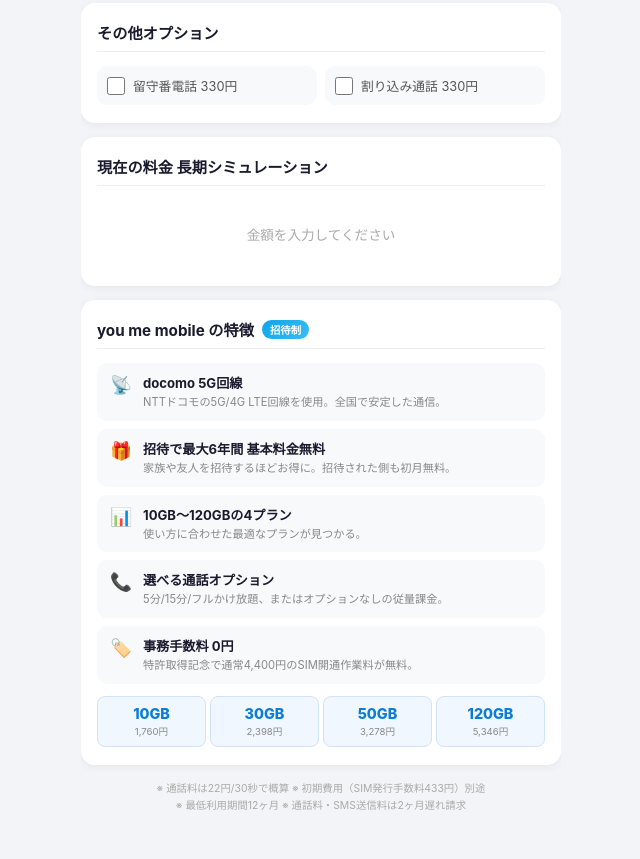
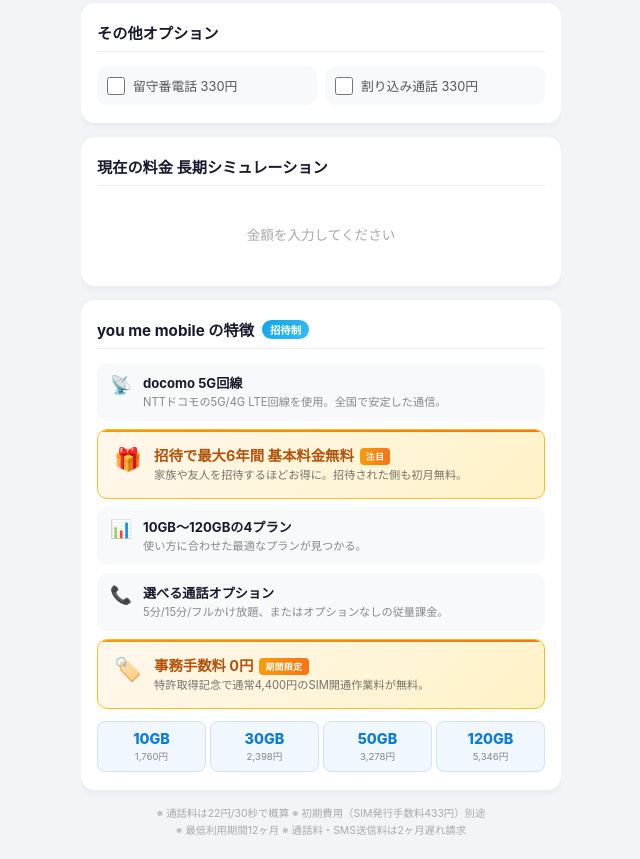
Before and after one commit to akirakudo1988/mobile-cost-simulator, a plain HTML site: page index.html in a window 1280 px wide. Shown: the part 675-1534 px from the top of the page, without its empty margins (319-959 px from the left). Before the commit the page ends 1509 px from the top, so only its background shows below. Drawn offline with Linux system fonts and the light colour scheme.

Commit message:
デザイン改善: 明るいカラーテーマ、モバイル最適化、特徴ハイライト

```diff
--- a/index.html
+++ b/index.html
@@ -506,6 +506,47 @@
     color: #888;
     line-height: 1.5;
   }
+  /* Highlight features */
+  .youme-feature.yf-highlight {
+    background: linear-gradient(135deg, #fff7ed, #fef3c7);
+    border: 1px solid #fbbf24;
+    padding: 14px 14px;
+    position: relative;
+    overflow: hidden;
+  }
+  .youme-feature.yf-highlight::before {
+    content: '';
+    position: absolute;
+    top: -1px;
+    left: -1px;
+    right: -1px;
+    height: 3px;
+    background: linear-gradient(90deg, #f59e0b, #f97316);
+    border-radius: 10px 10px 0 0;
+  }
+  .youme-feature.yf-highlight .yf-icon {
+    font-size: 1.4rem;
+    width: 32px;
+  }
+  .youme-feature.yf-highlight .yf-title {
+    font-size: 0.9rem;
+    color: #b45309;
+  }
+  .youme-feature.yf-highlight .yf-desc {
+    color: #78716c;
+  }
+  .yf-highlight-badge {
+    display: inline-block;
+    font-size: 0.55rem;
+    font-weight: 700;
+    color: #fff;
+    background: linear-gradient(90deg, #f59e0b, #f97316);
+    padding: 2px 6px;
+    border-radius: 4px;
+    margin-left: 6px;
+    vertical-align: middle;
+    letter-spacing: 0.5px;
+  }
   .youme-plans-grid {
     display: grid;
     grid-template-columns: repeat(4, 1fr);
@@ -649,10 +690,10 @@
           <div class="yf-desc">NTTドコモの5G/4G LTE回線を使用。全国で安定した通信。</div>
         </div>
       </div>
-      <div class="youme-feature">
+      <div class="youme-feature yf-highlight">
         <div class="yf-icon">🎁</div>
         <div class="yf-content">
-          <div class="yf-title">招待で最大6年間 基本料金無料</div>
+          <div class="yf-title">招待で最大6年間 基本料金無料<span class="yf-highlight-badge">注目</span></div>
           <div class="yf-desc">家族や友人を招待するほどお得に。招待された側も初月無料。</div>
         </div>
       </div>
@@ -670,10 +711,10 @@
           <div class="yf-desc">5分/15分/フルかけ放題、またはオプションなしの従量課金。</div>
         </div>
       </div>
-      <div class="youme-feature">
+      <div class="youme-feature yf-highlight">
         <div class="yf-icon">🏷️</div>
         <div class="yf-content">
-          <div class="yf-title">事務手数料 0円</div>
+          <div class="yf-title">事務手数料 0円<span class="yf-highlight-badge">期間限定</span></div>
           <div class="yf-desc">特許取得記念で通常4,400円のSIM開通作業料が無料。</div>
         </div>
       </div>
```
Also changed, not shown: 1 other file.
